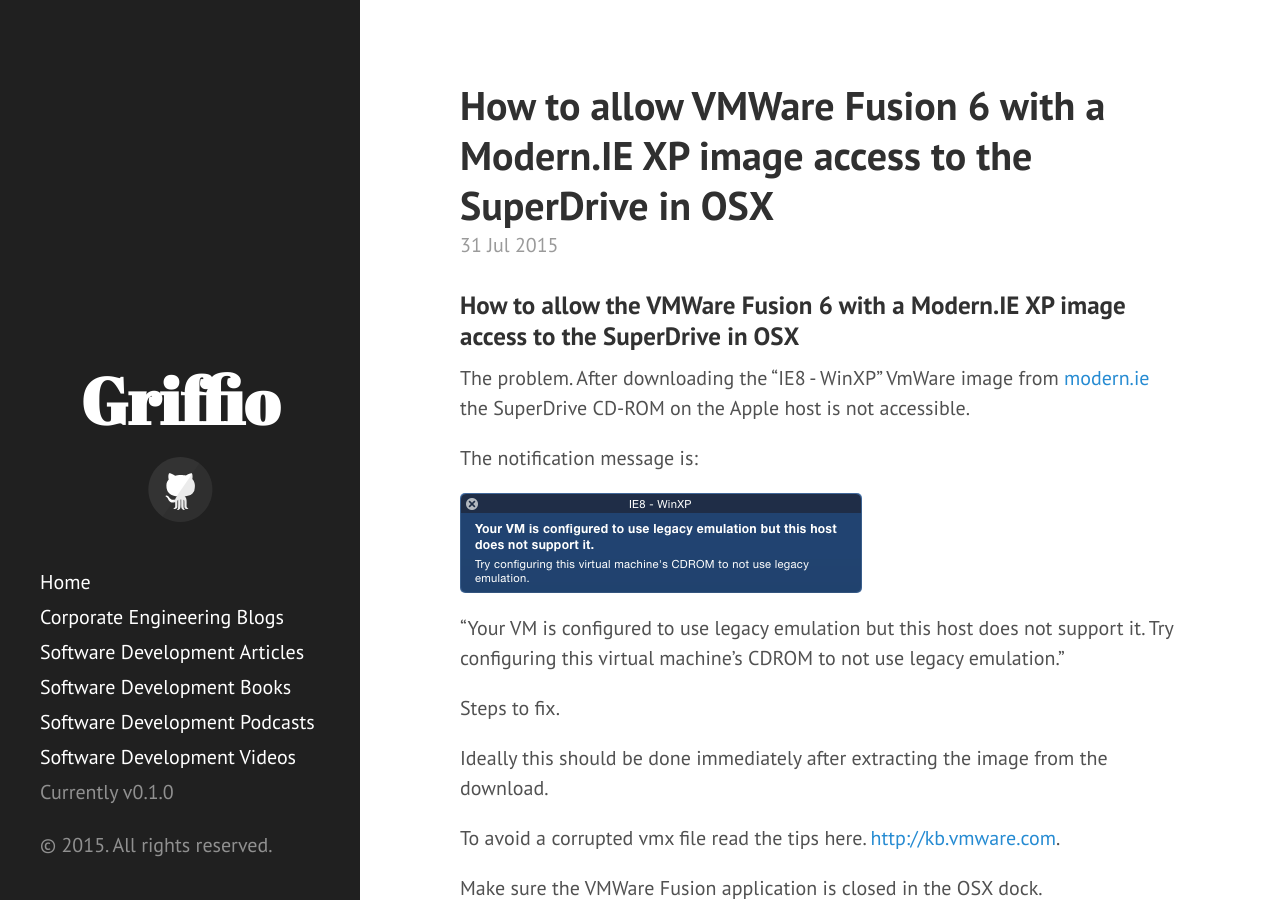
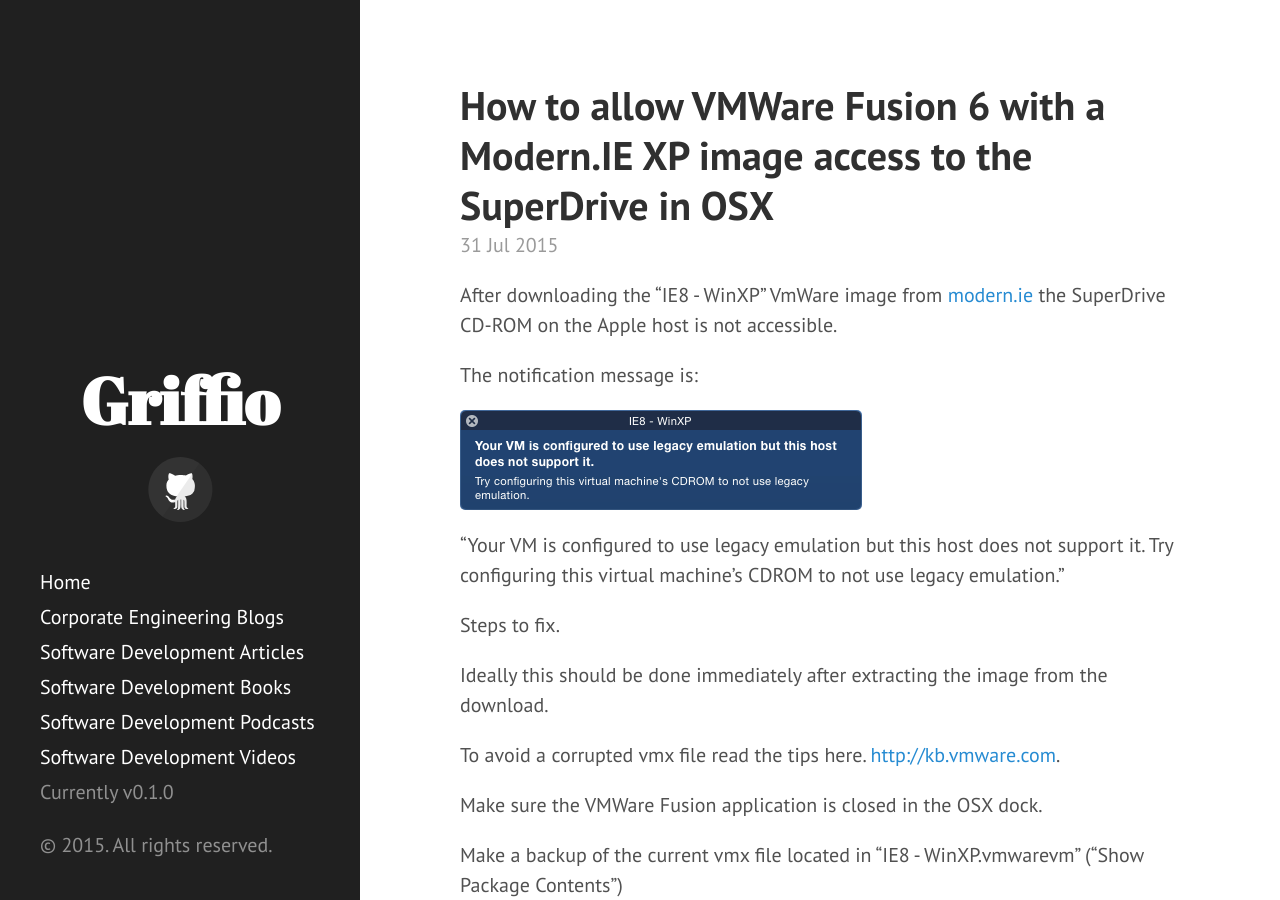
Before and after one commit to griffio/griffio.github.io, a Jekyll site: the page built from _posts/2015-07-31-VMWare-Fusion-Modern-IE-Accessing-SuperDrive.md, in a window 1280 px wide and 900 px high. Built offline with Jekyll 4.4.1, drawn with Linux system fonts in a browser that asks for light colours; nearby versions of some CDN libraries.

Commit message:
Update 2015-07-31-VMWare-Fusion-Modern-IE-Accessing-SuperDrive.md

```diff
--- a/_posts/2015-07-31-VMWare-Fusion-Modern-IE-Accessing-SuperDrive.md
+++ b/_posts/2015-07-31-VMWare-Fusion-Modern-IE-Accessing-SuperDrive.md
@@ -7,9 +7,7 @@
 summary: Fixing VMWare Fusion 6 with Modern IE XP image accessing SuperDrive
 ---
 
-### How to allow the VMWare Fusion 6 with a Modern.IE XP image access to the SuperDrive in OSX
-
-The problem. After downloading the "IE8 - WinXP" VmWare image from [modern.ie](http://dev.modern.ie/tools/vms/mac/)
+After downloading the "IE8 - WinXP" VmWare image from [modern.ie](http://dev.modern.ie/tools/vms/mac/)
 the SuperDrive CD-ROM on the Apple host is not accessible.
 
 The notification message is:
```
